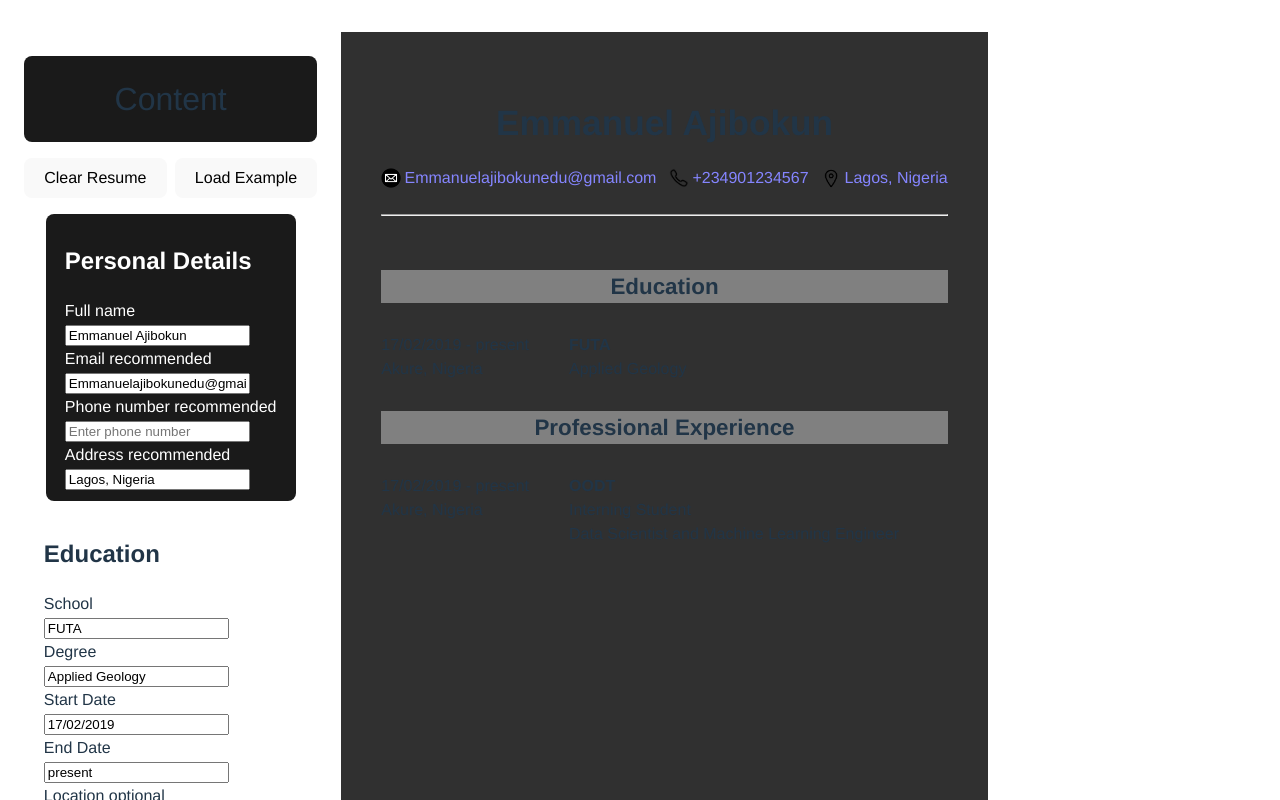
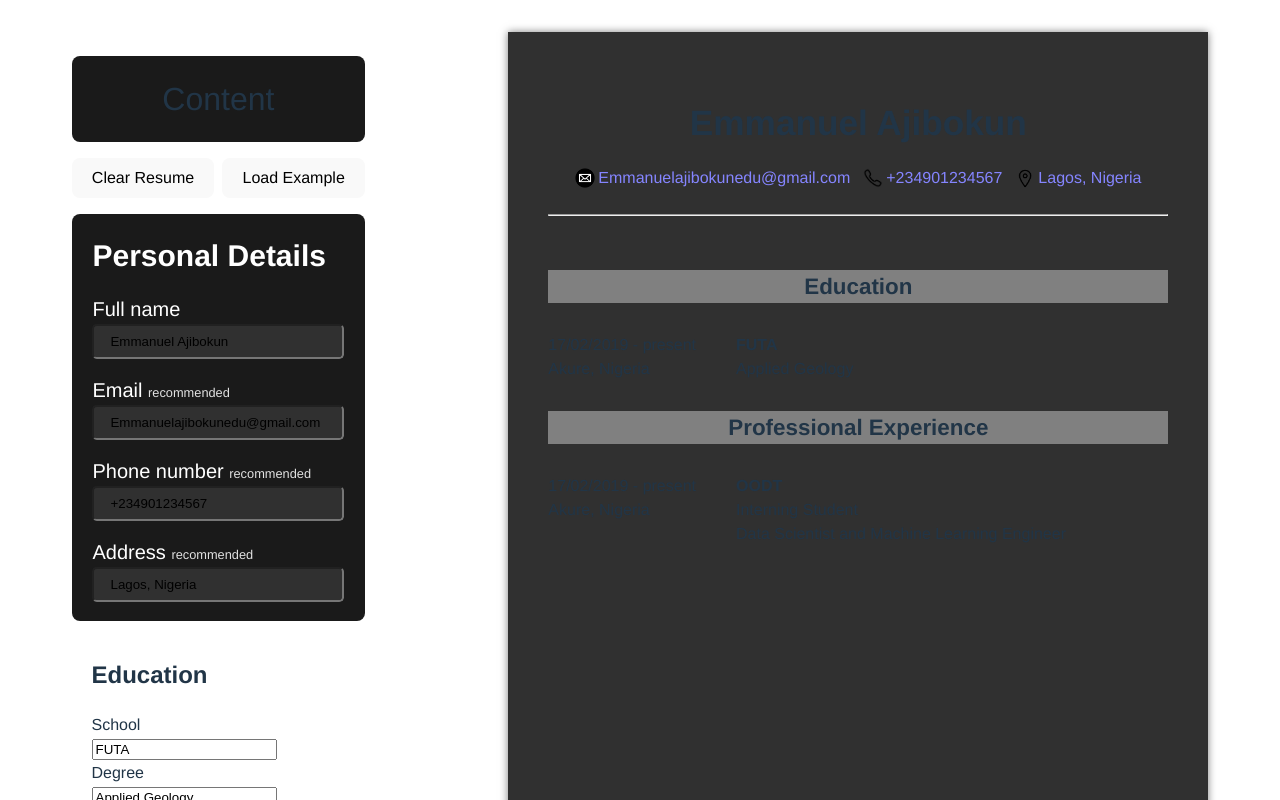
Before and after one commit to EmmanuelAjibokun/cv-application, a React (Vite) app: page / in a window 1280 px wide. Shown: the top 800 px of the page. Built offline with nearby package versions, Linux system fonts and the light colour scheme.

Commit message:
styled Personal component

```diff
--- a/src/App.css
+++ b/src/App.css
@@ -5,6 +5,7 @@
 .app {
   display: flex;
   width: 100%;
+  justify-content: space-around;
 }
 
 .sidebar {
@@ -39,7 +40,10 @@
   min-height: 900px;
   height: 100%;
   padding: 3em 2.5em;
-  /* flex: 1; */
+  flex: 1;
+  max-width: 700px;
+  margin: 0 1.5em;
+  box-shadow: 0 0 0.5em rgba(0, 0, 0, 0.5);
 }
 
 /* template.css */
--- a/src/components/personal/Personal.jsx
+++ b/src/components/personal/Personal.jsx
@@ -5,14 +5,15 @@ export default function Personal({ val, setVal }) {
   return (
     <div className="container">
       <h2>Personal Details</h2>
-      <div>
+      <form action="#">
+        <div className="user-details">
           <div>
             <p>Full name</p>
             <input
               type="text"
               value= {val.person}
               onChange={(e)=>setVal.setPerson(e.target.value)}
-            placeholder="first and last name" />
+              placeholder="first and last name" required />
 
           </div>
           <div>
@@ -21,15 +22,15 @@ export default function Personal({ val, setVal }) {
             type="text"
             value={val.mail}
             onChange={(e) => setVal.setMail(e.target.value)}
-          placeholder="Enter email address" />
+            placeholder="Enter email address" required />
           </div>
           <div>
           <p>Phone number <span>recommended</span></p>
           <input
-          type="number"
+            type="text"
             value={val.num}
             onChange={(e) => setVal.setNum(e.target.value)}
-          placeholder="Enter phone number" />
+            placeholder="Enter phone number" required />
           </div>
           <div>
           <p>Address <span>recommended</span></p>
@@ -37,9 +38,10 @@ export default function Personal({ val, setVal }) {
             type="text"
             value={val.addr}
             onChange={e => setVal.setAddr(e.target.value)}
-          placeholder="City, Country" />
+            placeholder="City, Country" required />
           </div>
         </div>
+      </form>
     </div>
   )
 }
--- a/src/components/personal/personal.css
+++ b/src/components/personal/personal.css
@@ -1,12 +1,41 @@
 .container {
-  border-radius: 8px;
+  border-radius: .5rem;
   background-color: #1a1a1a;
-  padding: 0.6em 1.2em;
-  /* font-size: .2em; */
+  padding: 1.2rem 1.3rem;
+  font-size: 1.25em;
   font-weight: 500;
   font-family: inherit;
   color: #ffffff;
+  width: 100%;
 }
+
+.container h2 {
+  margin: 0;
+}
+
 p {
   margin: 0;
+  font-weight: 500;
 }
+
+.user-details {
+  display: flex;
+  flex-direction: column;
+}
+
+.user-details div {
+  margin: .8em 0 0 0;
+}
+
+.user-details input {
+  width: 100%;
+  background-color: #303030;
+  padding: 0.6em 1.2em;
+  outline: none;
+  border-radius: .3rem;
+}
+
+.user-details span {
+  font-size: .8rem;
+  color: rgba(255, 255, 255, 0.87);
+}
--- a/src/index.css
+++ b/src/index.css
@@ -13,8 +13,6 @@
   -webkit-font-smoothing: antialiased;
   -moz-osx-font-smoothing: grayscale;
   -webkit-text-size-adjust: 100%;
-
-  width: 100%;
 }
 
 a {
@@ -24,6 +22,9 @@ a {
 }
 a:hover {
   color: #535bf2;
+}
+#root {
+  width: 100%;
 }
 
 body {
```
Lines whose indentation alone changed are shown as unchanged.
